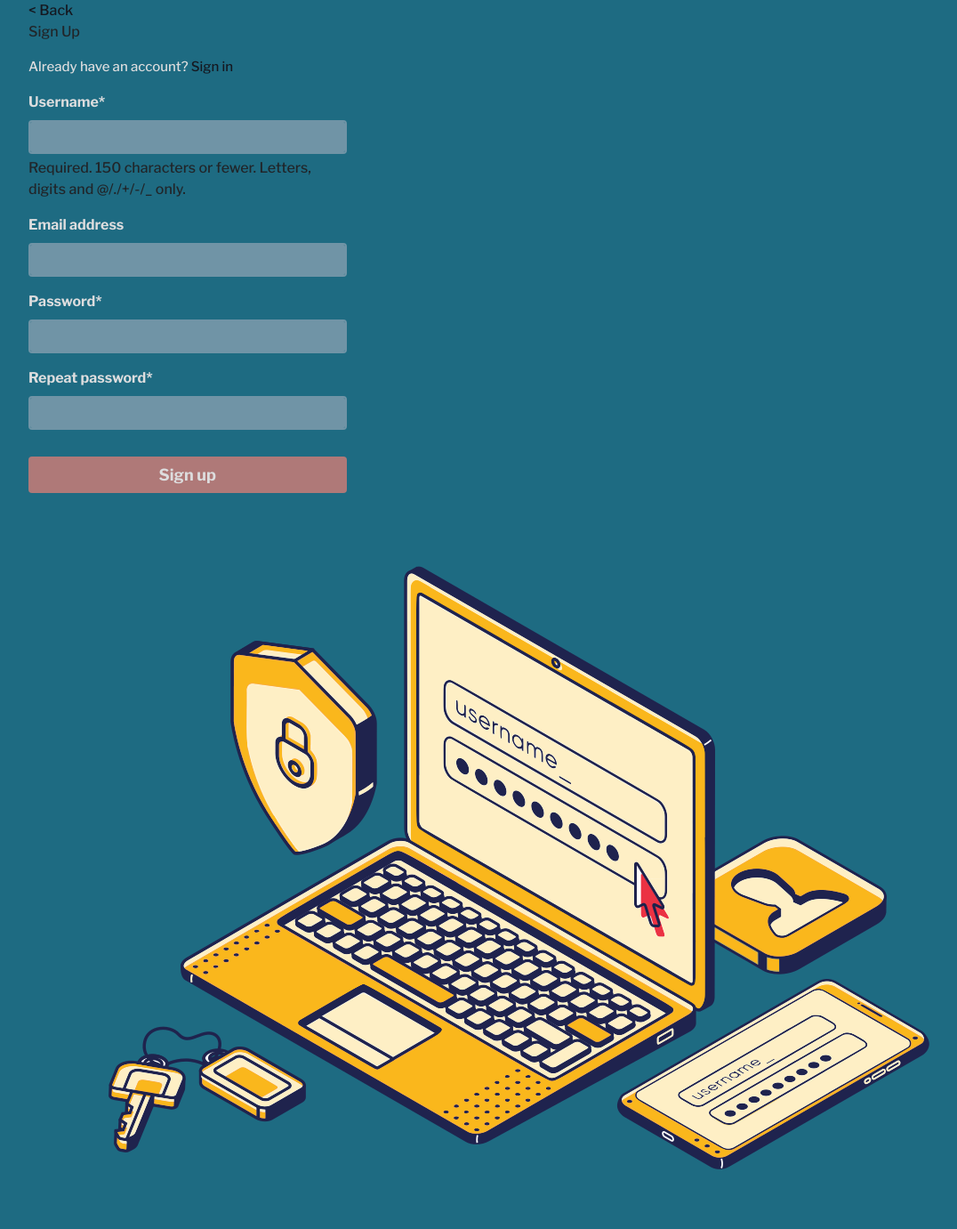
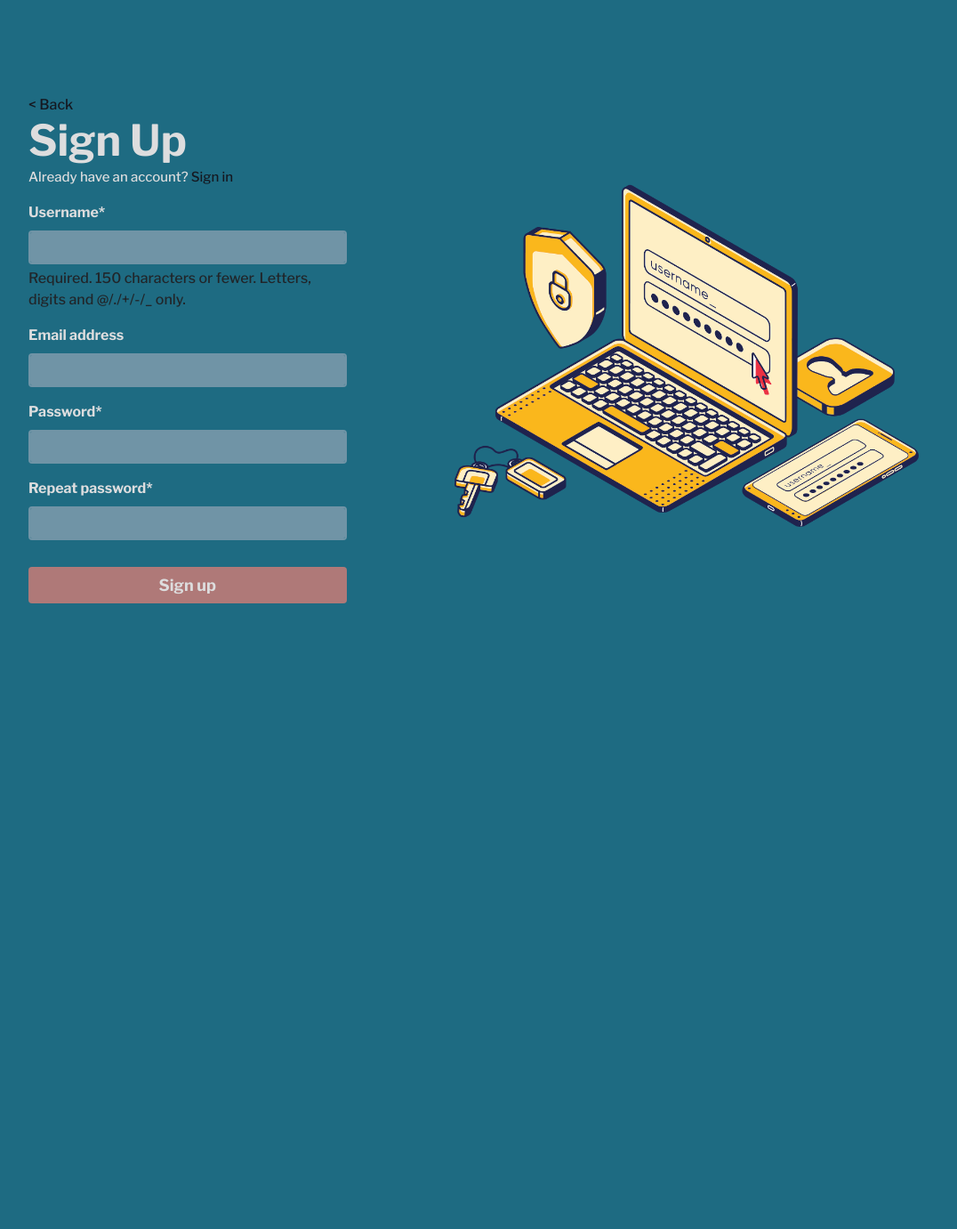
Before and after one commit to infoshareacademy/jpydzr2-syntaxerror-django, a Django app: page /register/ in a window 1280 px wide. Shown: the whole page at 89% size, without its empty margins (102-1178 px from the left). After the commit the page ends 678 px from the top, so only its background shows below. Run offline with Django 3.2, Linux system fonts and the light colour scheme; some libraries are stand-ins or nearby versions.

Commit message:
Correct signin/signup styling

```diff
--- a/syntaxerror_project/static/css/styles.css
+++ b/syntaxerror_project/static/css/styles.css
@@ -10,9 +10,9 @@ html, body {
     background-color: #1E6B82;
 }
 
-/*img {*/
-/*    max-width: 100%;*/
-/*}*/
+.col img{
+    width: 100%;
+}
 
 label {
     font-weight: 600;
@@ -68,15 +68,11 @@ h3 {
     margin-right: 40px;
 }
 
-#register-img-div {
-    margin-left: 40px;
-}
-
 .message-div {
     position: absolute;
     left: 0;
     right: 0;
-    padding: ;
+    top: 5px;
     text-align : center;
     max-width: 1480px;
     margin: 0 auto;
--- a/syntaxerror_project/templates/contact.html
+++ b/syntaxerror_project/templates/contact.html
@@ -1,4 +1,5 @@
 {% load crispy_forms_tags %}
+
 
 <div id="contact-section" class="container" style="height: 900px">
     <div class="row" style="height: 100%">
@@ -14,7 +15,8 @@
             <form method="POST" class="form-group">
                 {% csrf_token %}
                 {{ contact_form|crispy }}
-                <button type="submit" class="btn">Send</button>
+                <button type="submit" class="btn" data-toggle="modal">Send
+                </button>
             </form>
         </div>
 
--- a/syntaxerror_project/templates/registration/login.html
+++ b/syntaxerror_project/templates/registration/login.html
@@ -9,7 +9,7 @@
                 <div id="register-div" class="col-lg-5 my-auto">
                     <div id="form-div">
                         <a class="links" href={% url "credit_app:home" %}>< Back</a>
-                        <p id="signing-header">Sign In</p>
+                        <h1>Sign In</h1>
                         <p id="signing-text">Don't have an account? <a class="links"
                                                                        href="{% url "account:register" %}">Sign up</a>
                         </p>
@@ -21,7 +21,7 @@
                     </div>
                 </div>
 
-                <div id="register-img-div" class="col my-auto d-none d-lg-block">
+                <div class="col col-7 my-auto d-none d-lg-flex">
                     {% load static %}
                     <img src="{% static "images/login.png" %}" alt="login">
                 </div>
--- a/syntaxerror_project/templates/registration/register.html
+++ b/syntaxerror_project/templates/registration/register.html
@@ -17,7 +17,7 @@
                 <div id="register-div" class="col-lg-5 my-auto">
                     <div id="form-div">
                         <a class="links" href={% url "credit_app:home" %}>< Back</a>
-                        <p id="signing-header">Sign Up</p>
+                        <h1>Sign Up</h1>
                         <p id="signing-text">Already have an account? <a class="links" href="{% url "account:login" %}">Sign
                             in</a></p>
                         <form method="POST" class="form-group">
@@ -27,7 +27,7 @@
                         </form>
                     </div>
                 </div>
-                <div id="register-img-div" class="col my-auto d-none d-lg-block">
+                <div class="col col-7 my-auto d-none d-lg-flex">
                     {% load static %}
                     <img src="{% static "images/login.png" %}" alt="login">
                 </div>
```
